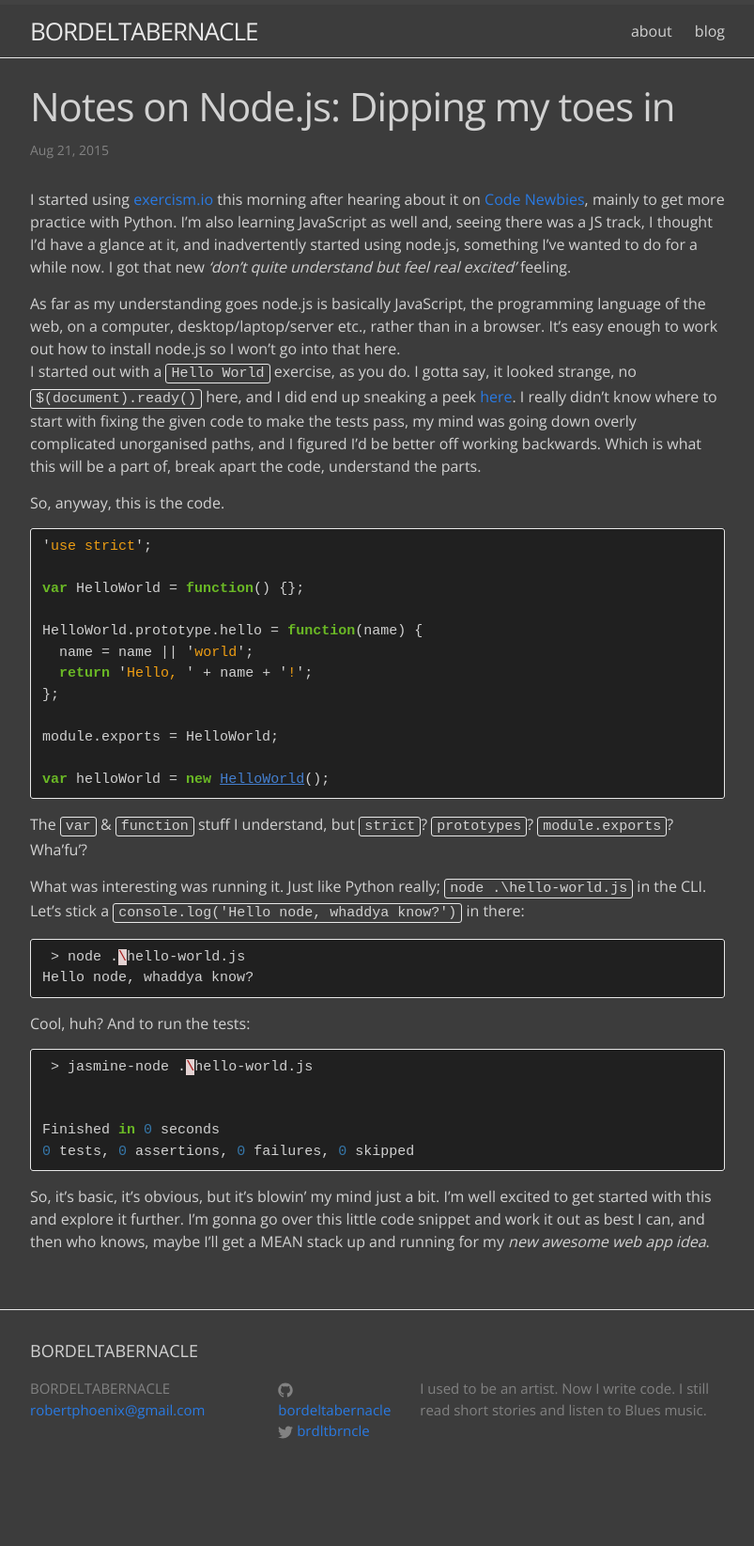
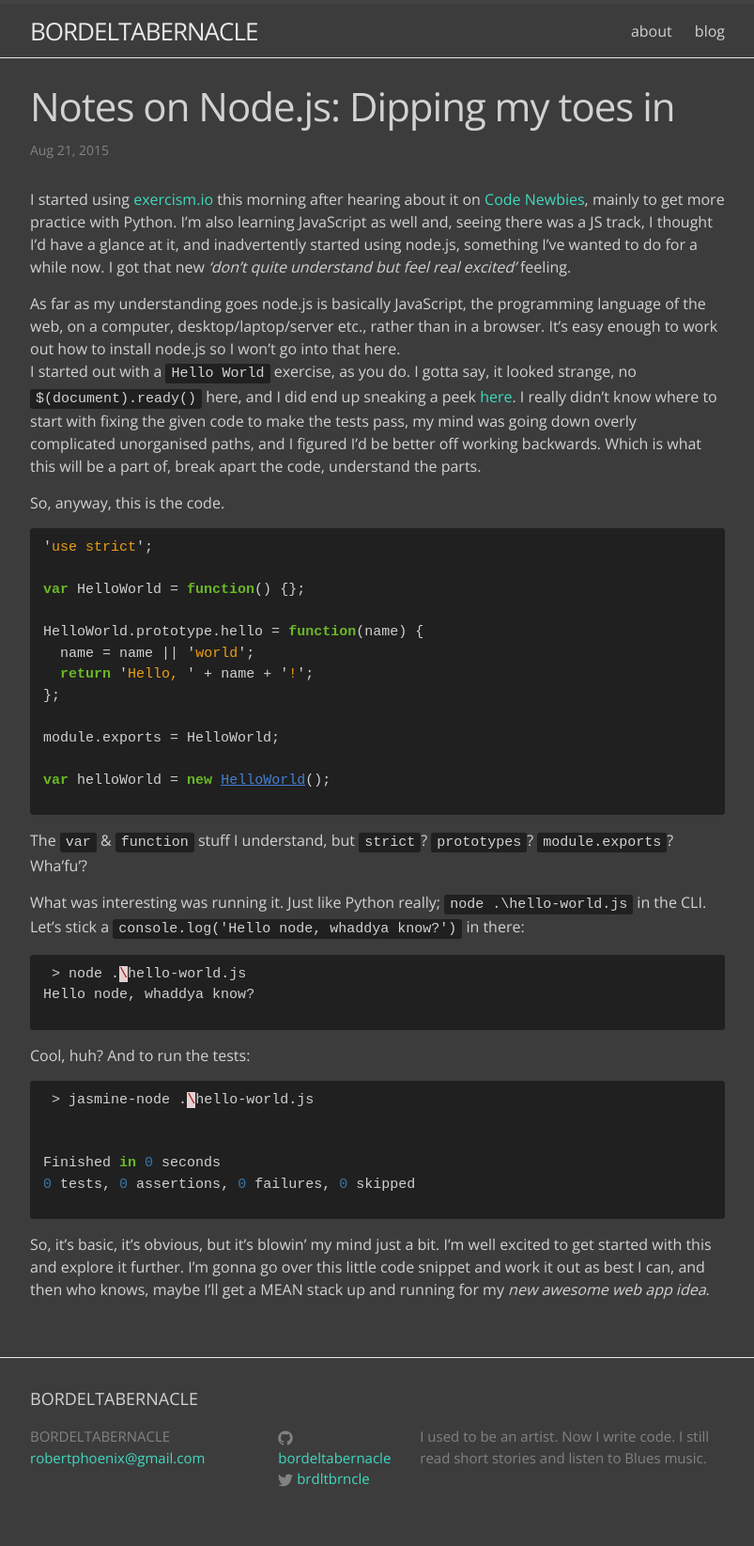
Before and after one commit to robphoenix/bordeltabernacle.github.io, a Jekyll site: the page built from _posts/2015-08-21-node-dipping-toes.md, in a window 1280 px wide. Shown: the whole page at 94% size, without its empty margins (238-1041 px from the left). Built offline with Jekyll 4.4.1, drawn with Linux system fonts in a browser that asks for light colours; Markdown is read by kramdown in place of the engine named in the settings; before the commit the page ends 1594 px from its top, so only the background shows below that.

Commit message:
edited code borders and background colours

```diff
--- a/_sass/_base.scss
+++ b/_sass/_base.scss
@@ -128,8 +128,9 @@
 pre,
 code {
     font-size: 15px;
-    border: 1px solid $grey-color-light;
+    border: 1px solid $code-background;
     border-radius: 3px;
+    background: $code-background;
 }
 
 code {
--- a/_sass/_syntax-highlighting.scss
+++ b/_sass/_syntax-highlighting.scss
@@ -2,7 +2,9 @@
  * Syntax highlighting styles
  */
 .highlight {
-    background: #202020;
+    border: 1px solid $code-background;
+    border-radius: 3px;
+    background: $code-background;
     @extend %vertical-rhythm;
 
     .c { color: #999999; font-style: italic } /* Comment */
--- a/css/main.scss
+++ b/css/main.scss
@@ -15,7 +15,8 @@
 
 $text-color:       rgb(210, 210, 210);
 $background-color: rgb(60, 60, 60);
-$brand-color:      #2a7ae2;
+$brand-color:      #41d8bf;
+$code-background:  #202020;
 
 $grey-color:       #828282;
 $grey-color-light: lighten($grey-color, 40%);
```
